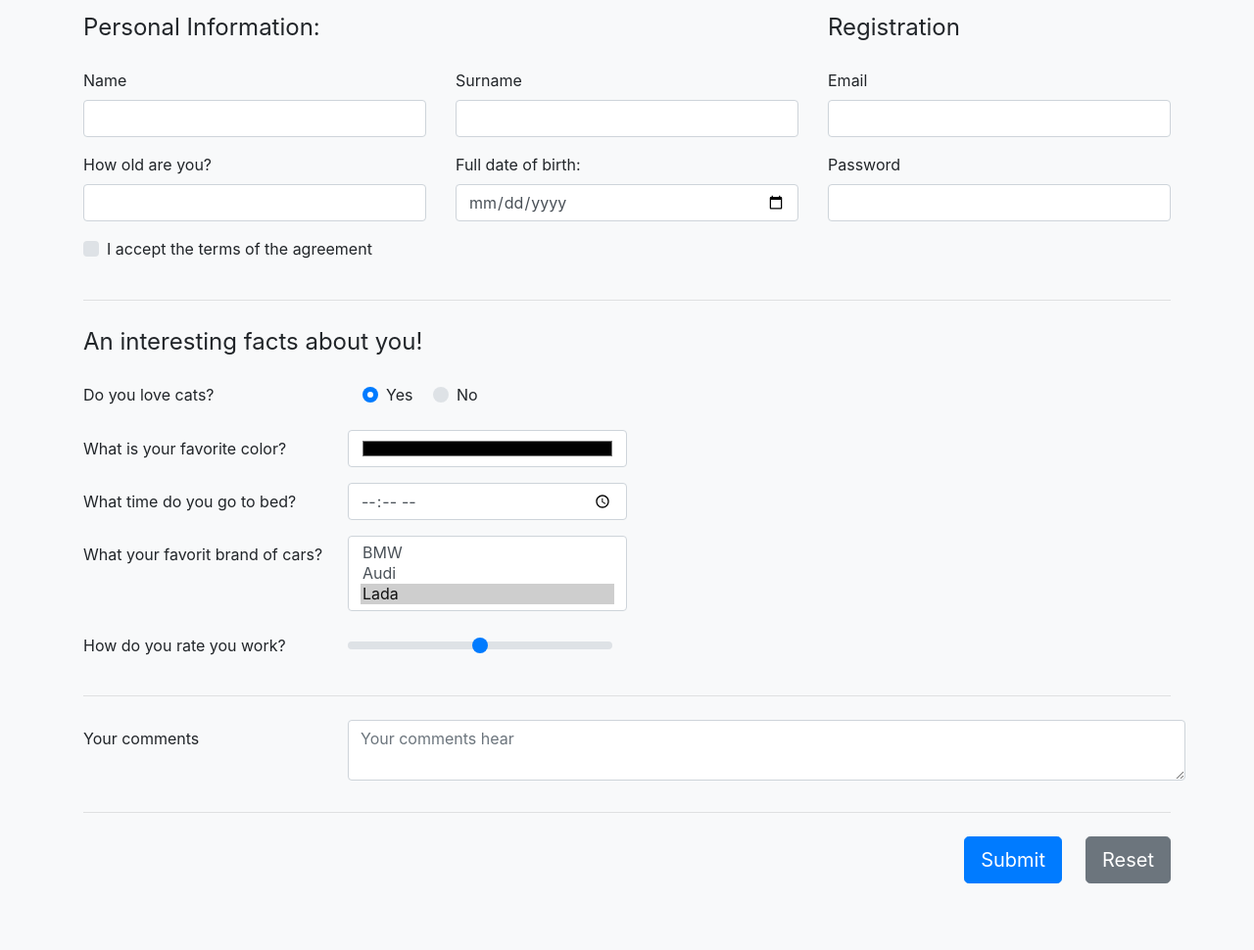
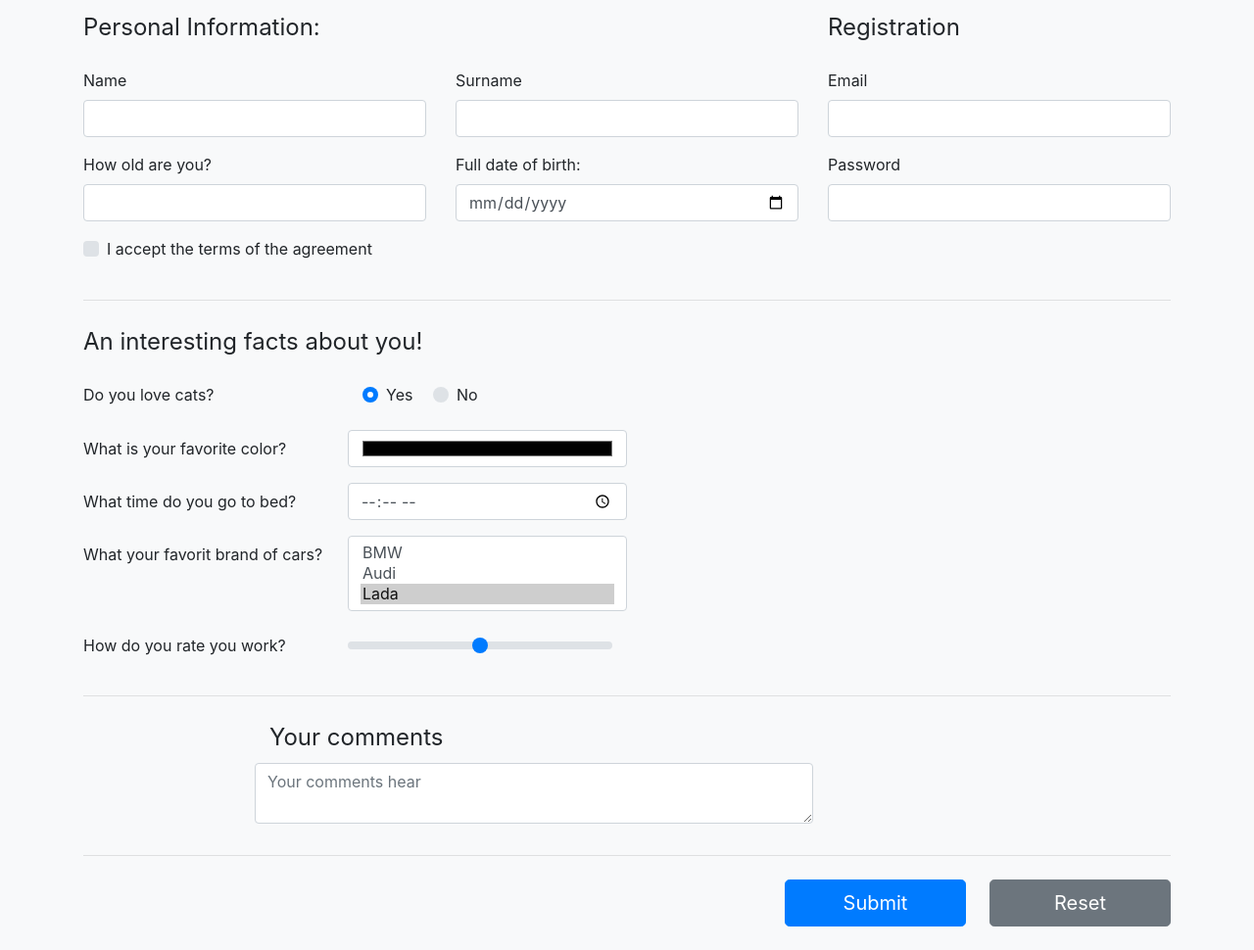
Before and after one commit to Chernat/Bootstrap-Form, a plain HTML site: page index.html in a window 1280 px wide. Shown: the part 94-1064 px from the top of the page at 98% size. Before the commit the page ends 1020 px from the top, so only its background shows below. Drawn offline with nearby package versions, Linux system fonts and the light colour scheme.

Commit message:
Update index.html

```diff
--- a/index.html
+++ b/index.html
@@ -22,7 +22,7 @@
           <h1>Bootstrap Registration Form</h1>
         </div>
       </div>
-      <form class="" action="https://mate-academy-form-lesson.herokuapp.com/create-application" method="post">
+      <form action="https://mate-academy-form-lesson.herokuapp.com/create-application" method="post">
         <div class="row">
           <fieldset class="col-lg-8">
             <legend class="mb-4">Personal Information:</legend>
@@ -125,19 +125,19 @@
         </div>
         <hr class="mb-4">
         <div class="row">
-          <div class="col">
+          <div class="col-sm-6 offset-sm-3 col-lg-6 offset-lg-2">
             <fieldset>
+              <legend class="">Your comments</legend>
               <div class="row form-group">
-                <label class="col-lg-3 col-form-label">Your comments</label>
-                <textarea name="name" rows="2"  class="form-control col-lg" placeholder="Your comments hear"></textarea>
+                <textarea name="name" rows="2"  class="form-control" placeholder="Your comments hear"></textarea>
               </div>
             </fieldset>
           </div>
         </div>
         <hr class="mb-4">
         <div class="d-flex justify-content-end mb-4">
-            <input class="btn btn-primary btn-lg mr-4" type="submit" value="Submit">
-            <input class="btn btn-secondary btn-lg" type="reset" value="Reset">
+            <input class="btn btn-primary col-lg-2 btn-lg mr-4" type="submit" value="Submit">
+            <input class="btn btn-secondary col-lg-2 btn-lg" type="reset" value="Reset">
         </div>
       </form>
     </div>
```
